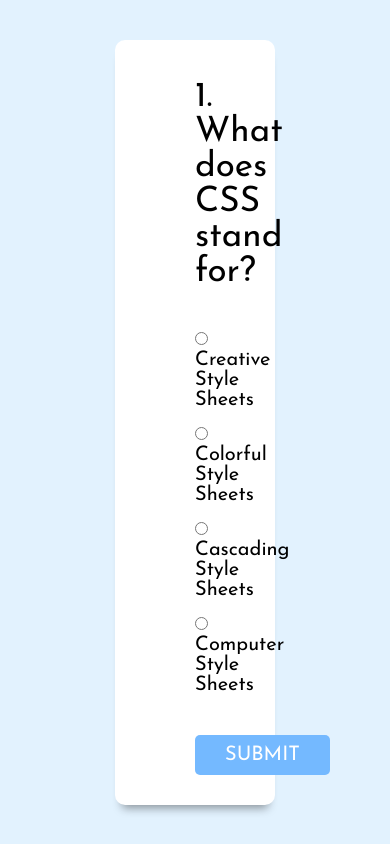
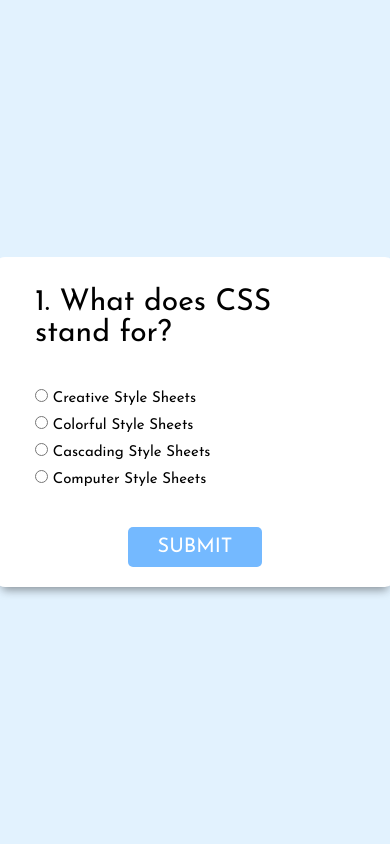
Before and after one commit to Ankur1326/HTML-CSS-JS-Projects, a plain HTML site: page QuizApp/index.html in a window 390 px wide. Drawn offline with Linux system fonts and the light colour scheme.

Commit message:
update QuizApp

```diff
--- a/QuizApp/style.css
+++ b/QuizApp/style.css
@@ -19,7 +19,7 @@ html {
     background-color: hsl(206, 92%, 94%);
 }
 .inner-div {
-    width: 40vw;
+    width: 500px;
     background-color: #fff;
     padding: 3rem 8rem;
     border-radius: 1rem;
@@ -78,3 +78,22 @@ input {
     background-color: #38c29b;
     color: #fff;
 }
+
+
+@media screen and (max-width: 500px) {
+    .inner-div {
+        width: 400px;
+        background-color: #fff;
+        padding: 2rem 4rem;
+    }
+    .inner-div h2 {
+        font-size: 3rem;
+        font-weight: 400;
+        margin: 1rem 0 4rem 0;
+    }
+    .inner-div li {
+        font-size: 1.5rem;
+        margin-top: 1rem;
+        list-style: none;
+    }
+  }
```
